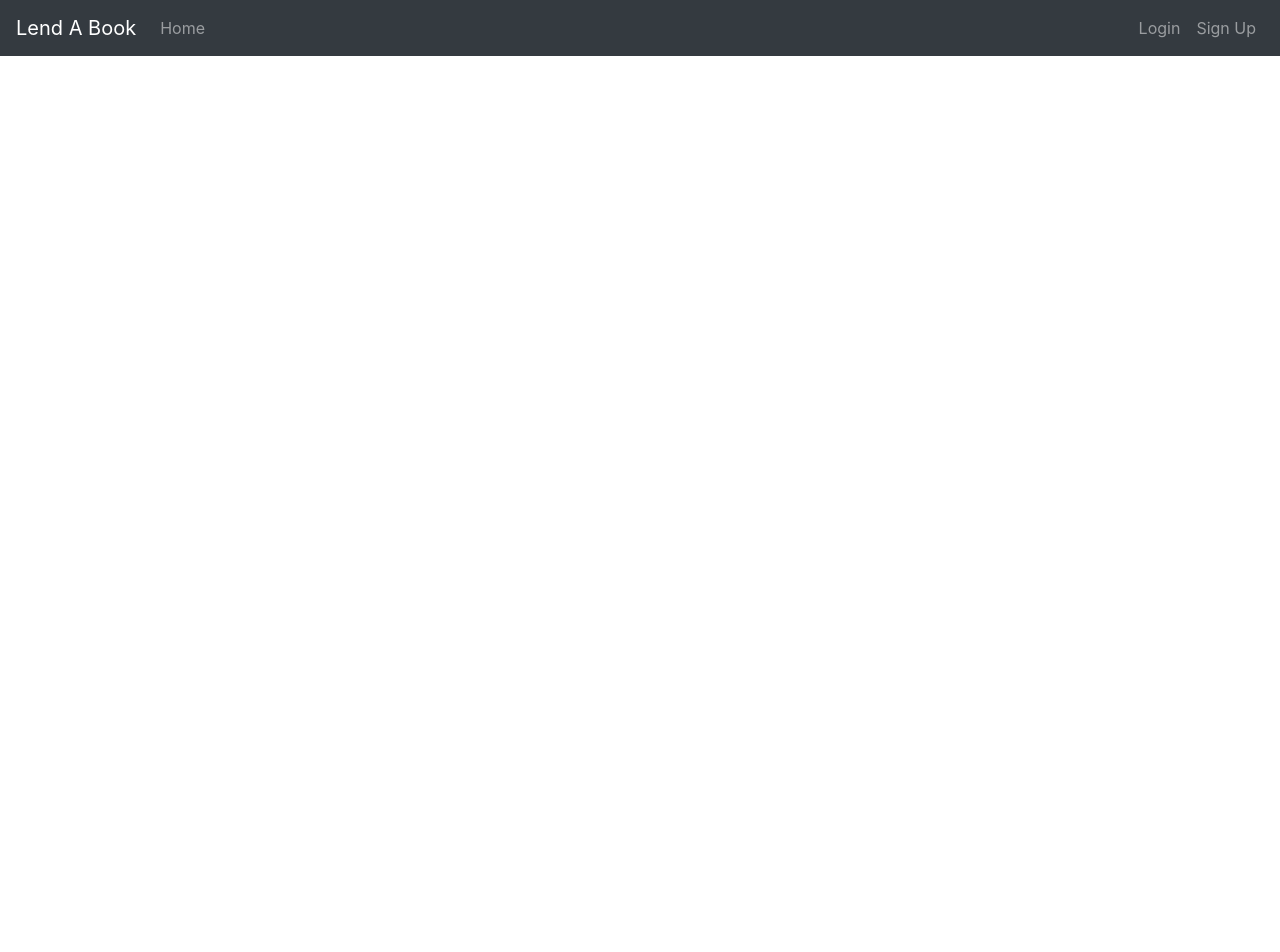
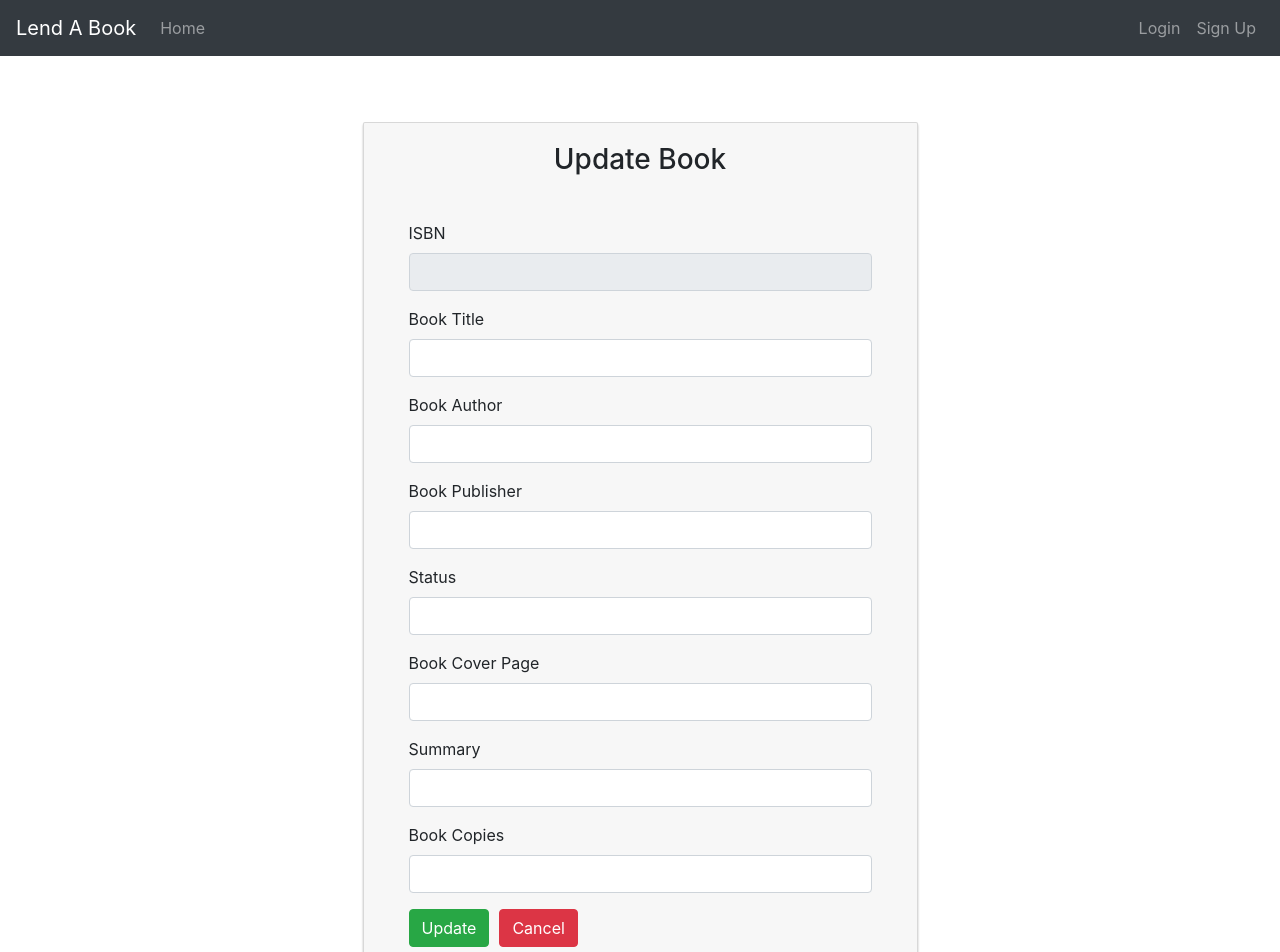
Before and after one commit to KanchanaSW/LEND-A-BOOK-, a React (Create React App) app: page /updateBook/1 in a window 1280 px wide. Shown: the top 952 px of the page. Before the commit the page ends 800 px from the top, so only its background shows below. Built offline with nearby package versions, Linux system fonts and the light colour scheme; no server answers.

Commit message:
Book functions updated.

```diff
--- a/src/App.js
+++ b/src/App.js
@@ -110,9 +110,10 @@ const App = () => {
           <Route path="/admin" component={BoardAdmin} />
 
           <Route path="/bookList" component={BookList} />
-          <Route path="/book/:isbn" component={ViewBook} />
+          <Route path="/book/:id" component={ViewBook} />
           <Route path="/addBook" component={AddBook} />
-          <Route path="/update/:isbn" component={UpdateBook} />
+          <Route path="/updateBook/:id" component={UpdateBook} />
+
         </Switch>
       </div>
     </div>
--- a/src/components/AddBook.jsx
+++ b/src/components/AddBook.jsx
@@ -12,6 +12,7 @@ class AddBook extends Component {
       status: "",
       coverPage: "",
       summary:"",
+      noOfCopies:"",
     };
     this.changeIsbnHandler = this.changeIsbnHandler.bind(this);
     this.changeTitleHandler = this.changeTitleHandler.bind(this);
@@ -20,6 +21,7 @@ class AddBook extends Component {
     this.changeStatusHandler = this.changeStatusHandler.bind(this);
     this.changeCoverPageHandler = this.changeCoverPageHandler.bind(this);
     this.changeSummaryHandler=this.changeSummaryHandler.bind(this);
+    this.changeNoOfCopiesHandler=this.changeNoOfCopiesHandler.bind(this);
     this.saveBook = this.saveBook.bind(this);
   }
   saveBook = (e) => {
@@ -31,7 +33,8 @@ class AddBook extends Component {
       publisher: this.state.publisher,
       status: this.state.status,
       coverPage: this.state.coverPage,
-      summary:this.state.summary,
+      summary: this.state.summary,
+      noOfCopies: this.state.noOfCopies,
     };
     console.log("book=>" + JSON.stringify(book));
 
@@ -61,6 +64,9 @@ class AddBook extends Component {
   changeSummaryHandler=(event)=>{
     this.setState({summary:event.target.value});
   }
+  changeNoOfCopiesHandler=(event)=>{
+    this.setState({ noOfCopies:event.target.value });
+  };
 
   cancel() {
     this.props.history.push("/bookList");
@@ -121,7 +127,6 @@ class AddBook extends Component {
                     />
                   </div>
                   <div className="form-group">
-                    <label>Book Status</label>
                     <input
                       type="hidden"
                       name="status"
@@ -150,6 +155,17 @@ class AddBook extends Component {
                       onChange={this.changeSummaryHandler}
                     />
                   </div>
+                  <div className="form-group">
+                    <label>Book Copies</label>
+                    <input
+                      type="number"
+                      placeholder="100"
+                      name="noOfCopies"
+                      className="form-control"
+                      value={this.state.noOfCopies}
+                      onChange={this.changeNoOfCopiesHandler}
+                    />
+                  </div>
 
                   <button className="btn btn-success" onClick={this.saveBook}>
                     Save
--- a/src/components/UpdateBook.jsx
+++ b/src/components/UpdateBook.jsx
@@ -5,31 +5,39 @@ class UpdateBook extends Component {
   constructor(props) {
     super(props);
     this.state = {
-      isbn: this.props.match.params.isbn,
+      id: this.props.match.params.id,
+      isbn:"",
       title: "",
       author: "",
       publisher: "",
-      copiesAvi: "",
+      status: "",
       coverPage: "",
+      summary:"",
+      noOfCopies:"",
     };
-   // this.changeIsbnHandler = this.changeIsbnHandler.bind(this);
+    this.changeIsbnHandler = this.changeIsbnHandler.bind(this);
     this.changeTitleHandler = this.changeTitleHandler.bind(this);
     this.changeAuthorHandler = this.changeAuthorHandler.bind(this);
     this.changePublisherHandler = this.changePublisherHandler.bind(this);
-    this.changeCopiesAviHandler = this.changeCopiesAviHandler.bind(this);
+    this.changeStatusHandler = this.changeStatusHandler.bind(this);
     this.changeCoverPageHandler = this.changeCoverPageHandler.bind(this);
+    this.changeSummaryHandler=this.changeSummaryHandler.bind(this);
+    this.changeNoOfCopiesHandler = this.changeNoOfCopiesHandler.bind(this);
     this.updateBook = this.updateBook.bind(this);
   }
 
 componentDidMount(){
-    BookService.viewBookDetails(this.state.isbn).then((res)=>{
+    BookService.viewBookDetails(this.state.id).then((res)=>{
         let book=res.data;
         this.setState({
+          isbn:book.isbn,
           title: book.title,
           author: book.author,
           publisher: book.publisher,
-          copiesAvi: book.copiesAvi,
+          status: book.status,
           coverPage: book.coverPage,
+          summary:book.summary,
+          noOfCopies:book.noOfCopies,
         });
     })
 }
@@ -41,21 +49,23 @@ componentDidMount(){
       title: this.state.title,
       author: this.state.author,
       publisher: this.state.publisher,
-      copiesAvi: this.state.copiesAvi,
+      status: this.state.status,
       coverPage: this.state.coverPage,
+      summary:this.state.summary,
+      noOfCopies:this.state.noOfCopies,
     };
     console.log("book=>" + JSON.stringify(book));
 
-    BookService.putUpdateBook(book,this.state.isbn).then(res=>{
+    BookService.putUpdateBook(book,this.state.id).then(res=>{
         this.props.history.push("/bookList");
         console.log("  "+JSON.stringify(res.data));
     })
   };
 
-  /*
+
   changeIsbnHandler = (event) => {
     this.setState({ isbn: event.target.value });
-  };*/
+  };
   changeTitleHandler = (event) => {
     this.setState({ title: event.target.value });
   };
@@ -65,12 +75,18 @@ componentDidMount(){
   changePublisherHandler = (event) => {
     this.setState({ publisher: event.target.value });
   };
-  changeCopiesAviHandler = (event) => {
-    this.setState({ copiesAvi: event.target.value });
+  changeStatusHandler = (event) => {
+    this.setState({ status: event.target.value });
   };
   changeCoverPageHandler = (event) => {
     this.setState({ coverPage: event.target.value });
   };
+  changeSummaryHandler=(event)=>{
+    this.setState({ summary: event.target.value});
+  };
+  changeNoOfCopiesHandler=(event)=>{
+    this.setState({noOfCopies:event.target.value});
+  }
 
   cancel() {
     this.props.history.push("/bookList");
@@ -89,10 +105,17 @@ componentDidMount(){
               <div className="card-body">
                 <form>
                   <div className="form-group">
+                    <input
+                      type="hidden"
+                      name="id"
+                      className="form-control"
+                      value={this.state.id}
+                    />
+                  </div>
+                  <div className="form-group">
                     <label>ISBN</label>
                     <input
                       type="number"
-                      placeholder="ISBN"
                       name="isbn"
                       readOnly="readonly"
                       className="form-control"
@@ -102,56 +125,66 @@ componentDidMount(){
                   <div className="form-group">
                     <label>Book Title</label>
                     <input
-                      placeholder="Book Title"
                       name="title"
                       className="form-control"
                       value={this.state.title}
                       onChange={this.changeTitleHandler}
-
                     />
                   </div>
                   <div className="form-group">
                     <label>Book Author</label>
                     <input
-                      placeholder="Book Author"
                       name="author"
                       className="form-control"
                       value={this.state.author}
                       onChange={this.changeAuthorHandler}
-
                     />
                   </div>
                   <div className="form-group">
                     <label>Book Publisher</label>
                     <input
-                      placeholder="Book Publisher"
                       name="publisher"
                       className="form-control"
                       value={this.state.publisher}
                       onChange={this.changePublisherHandler}
-
                     />
                   </div>
                   <div className="form-group">
-                    <label>Book Copies Avilable</label>
+                    <label>Status</label>
                     <input
-                      type="number"
-                      placeholder="Book Copies Avilable"
-                      name="copiesAvi"
+                      type="text"
+                      name="status"
                       className="form-control"
-                      value={this.state.copiesAvi}
-                      onChange={this.changeCopiesAviHandler}
-
+                      value={this.state.status}
+                      onChange={this.changeStatusHandler}
                     />
                   </div>
                   <div className="form-group">
                     <label>Book Cover Page</label>
                     <input
-                      placeholder="Book Cover Page"
                       name="coverPage"
                       className="form-control"
                       value={this.state.coverPage}
                       onChange={this.changeCoverPageHandler}
+                    />
+                  </div>
+                  <div className="form-group">
+                    <label>Summary</label>
+                    <input
+                      name="summary"
+                      className="form-control"
+                      value={this.state.summary}
+                      onChange={this.changeSummaryHandler}
+                    />
+                  </div>
+                  <div className="form-group">
+                    <label>Book Copies</label>
+                    <input
+                      type="number"
+                      name="noOfCopies"
+                      className="form-control"
+                      value={this.state.noOfCopies}
+                      onChange={this.changeNoOfCopiesHandler}
                     />
                   </div>
 
--- a/src/components/ViewBook.jsx
+++ b/src/components/ViewBook.jsx
@@ -5,12 +5,12 @@ class ViewBook extends Component {
   constructor(props) {
     super(props);
     this.state = {
-      isbn: this.props.match.params.isbn,
+      id: this.props.match.params.id,
       book: {},
     };
   }
   componentDidMount() {
-    BookService.viewBookDetails(this.state.isbn).then((res) => {
+    BookService.viewBookDetails(this.state.id).then((res) => {
       this.setState({ book: res.data });
     });
   }
@@ -25,6 +25,12 @@ class ViewBook extends Component {
             <h4 className="text-center">View Book Details</h4>
           </thead>
           <tbody>
+            <tr>
+              <th class="" scope="row">
+                Book ID
+              </th>
+              <td class="">{this.state.book.id}</td>
+            </tr>
             <tr>
               <th class="" scope="row">
                 Book ISBN
@@ -51,15 +57,21 @@ class ViewBook extends Component {
             </tr>
             <tr>
               <th class="" scope="row">
-                Copies avilable
+                Status
               </th>
-              <td class="">{this.state.book.copiesAvi}</td>
+              <td class="">{this.state.book.status}</td>
             </tr>
             <tr>
               <th class="" scope="row">
                 Book cover Page
               </th>
               <td class="">{this.state.book.coverPage}</td>
+            </tr>
+            <tr>
+              <th class="" scope="row">
+                Book Summary
+              </th>
+              <td class="">{this.state.book.summary}</td>
             </tr>
           </tbody>
         </table>
--- a/src/services/book.service.js
+++ b/src/services/book.service.js
@@ -133,8 +133,8 @@ class BookService {
   postAddBook = (book) => {
     return axios.post(API_URL + "addBook",  book , { headers: authHeader() });
   };
-  putUpdateBook = (book)=> {
-    return axios.put(API_URL + "updateBook", book, {headers: authHeader()});
+  putUpdateBook = (book,id)=> {
+    return axios.put(API_URL + "updateBook/" + id, book, {headers: authHeader()});
   };
 }
 export default new BookService();
```
Also changed, not shown: src/components/ViewBooks.jsx (deleted, +0 -94 lines).
